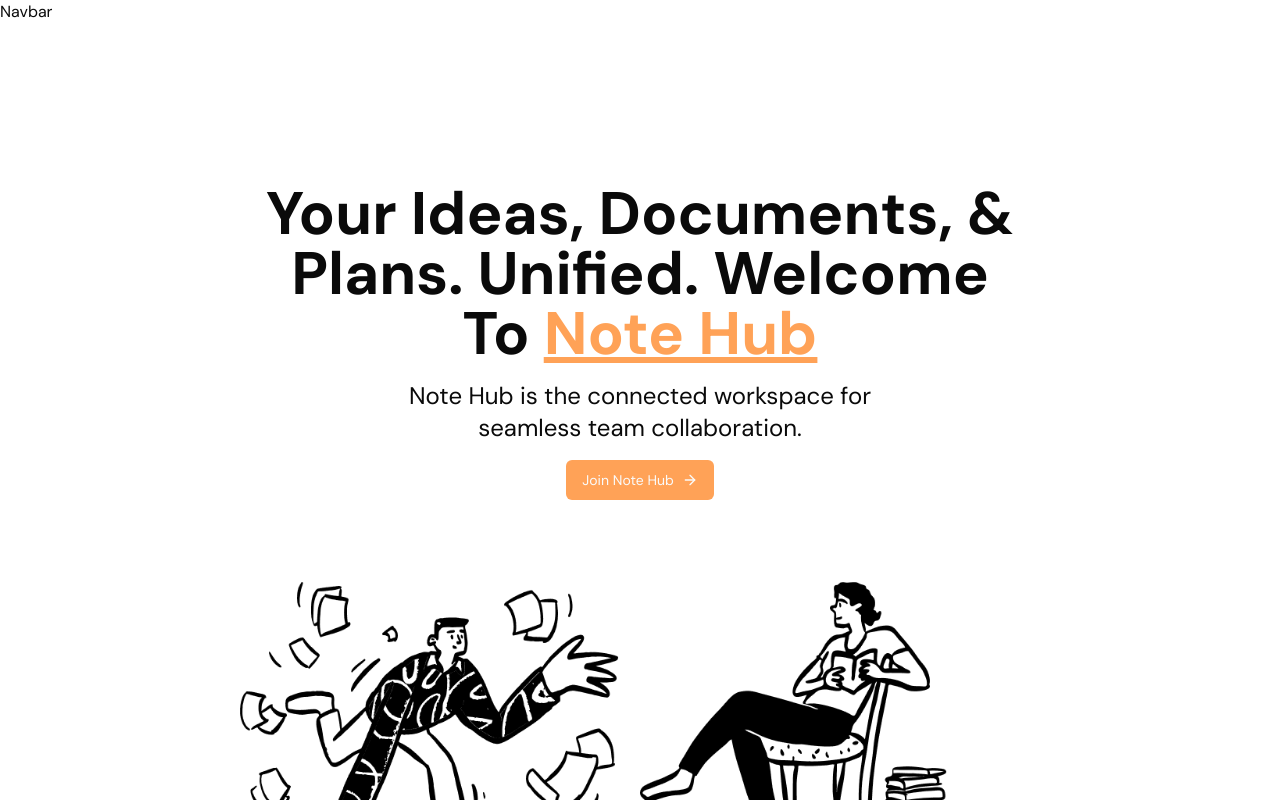
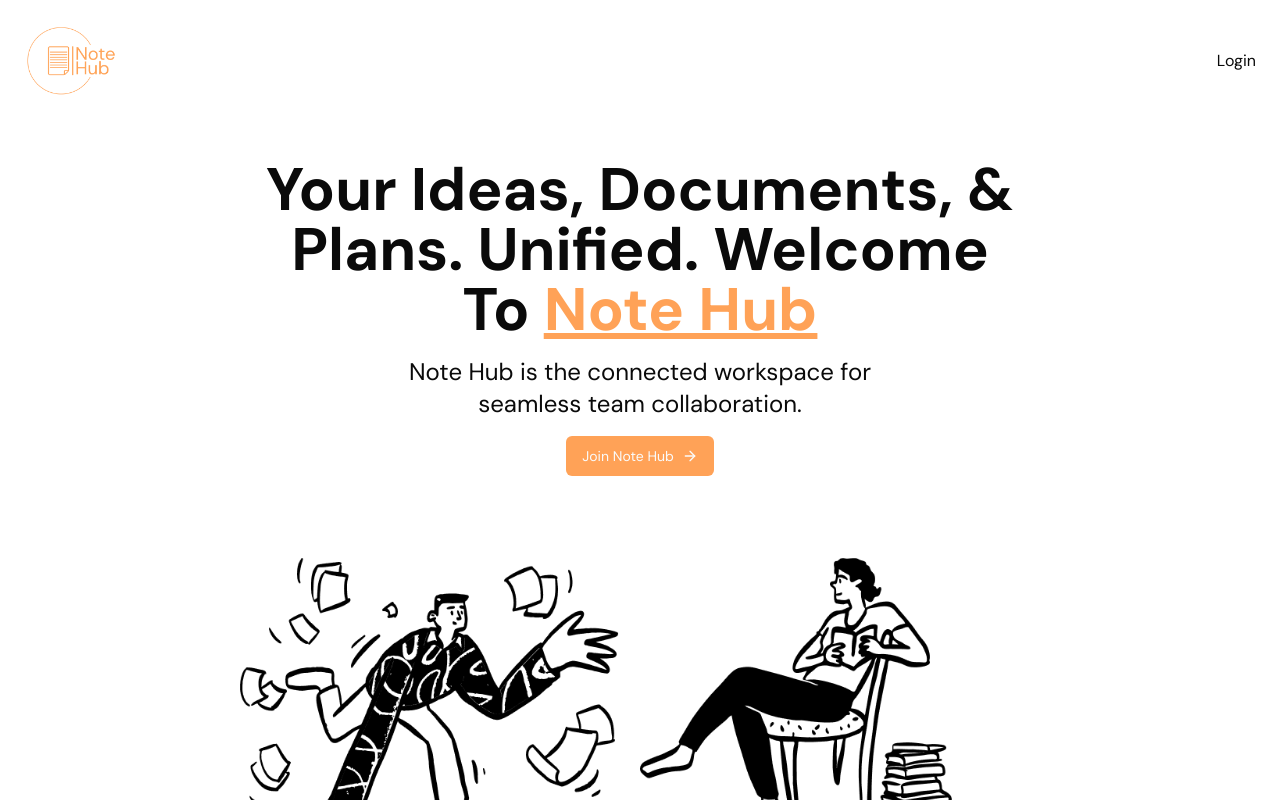
Before and after one commit to NatGlass/notehub, a Next.js app: page / in a window 1280 px wide. Shown: the top 800 px of the page. Built offline with nearby package versions, Linux system fonts and the light colour scheme.

Commit message:
use scroll hook

```diff
--- a/app/(landing)/_components/navbar.tsx
+++ b/app/(landing)/_components/navbar.tsx
@@ -1,7 +1,24 @@
 "use client";
 
+import { useScrollTop } from "@/hooks/use-scroll-top";
+import { cn } from "@/lib/utils";
+import Logo from "./logo";
+
 const Navbar = () => {
-  return <div>Navbar</div>;
+  const scrolled = useScrollTop();
+  return (
+    <div
+      className={cn(
+        "z-50 bg-background fixed top-0 flex items-center w-full p-6",
+        scrolled && "border-b shadow-sm"
+      )}
+    >
+      <Logo />
+      <div className="md:ml-auto md:justify-end justify-between w-full flex items-center gap-x-2">
+        Login
+      </div>
+    </div>
+  );
 };
 
 export default Navbar;
```
